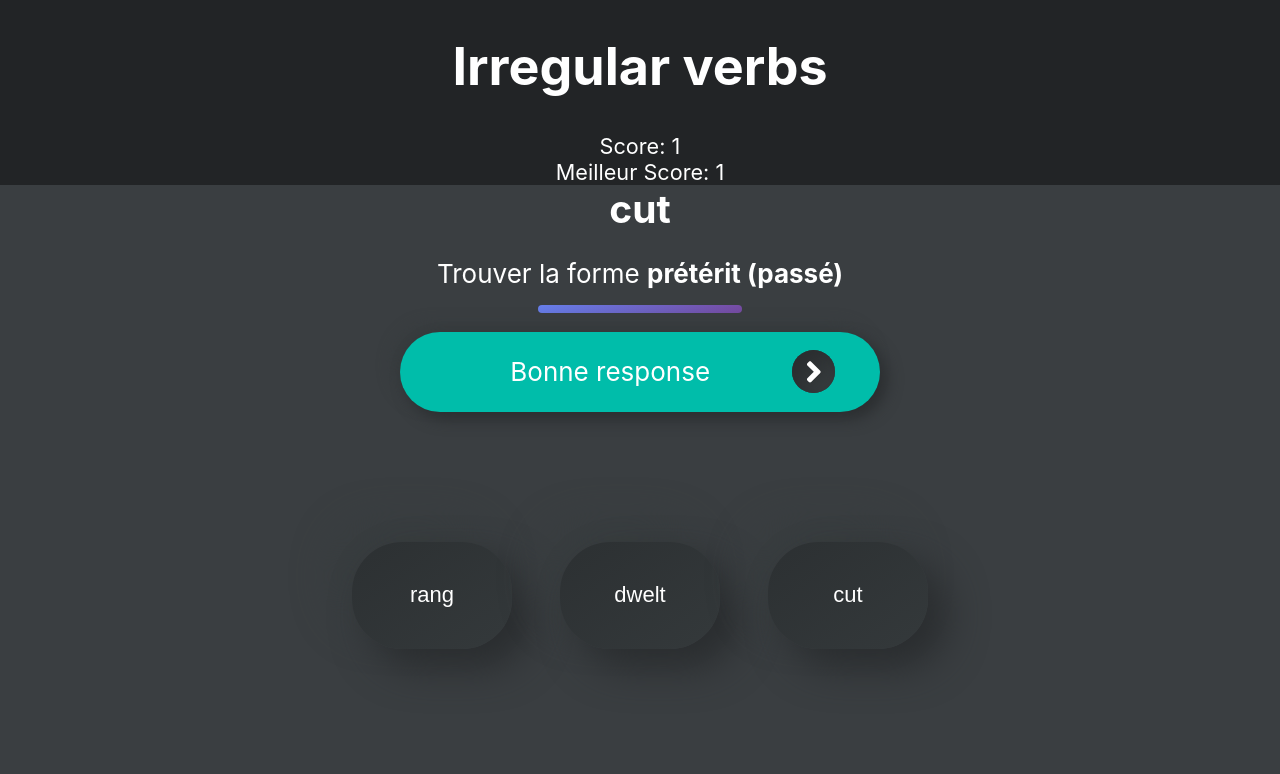
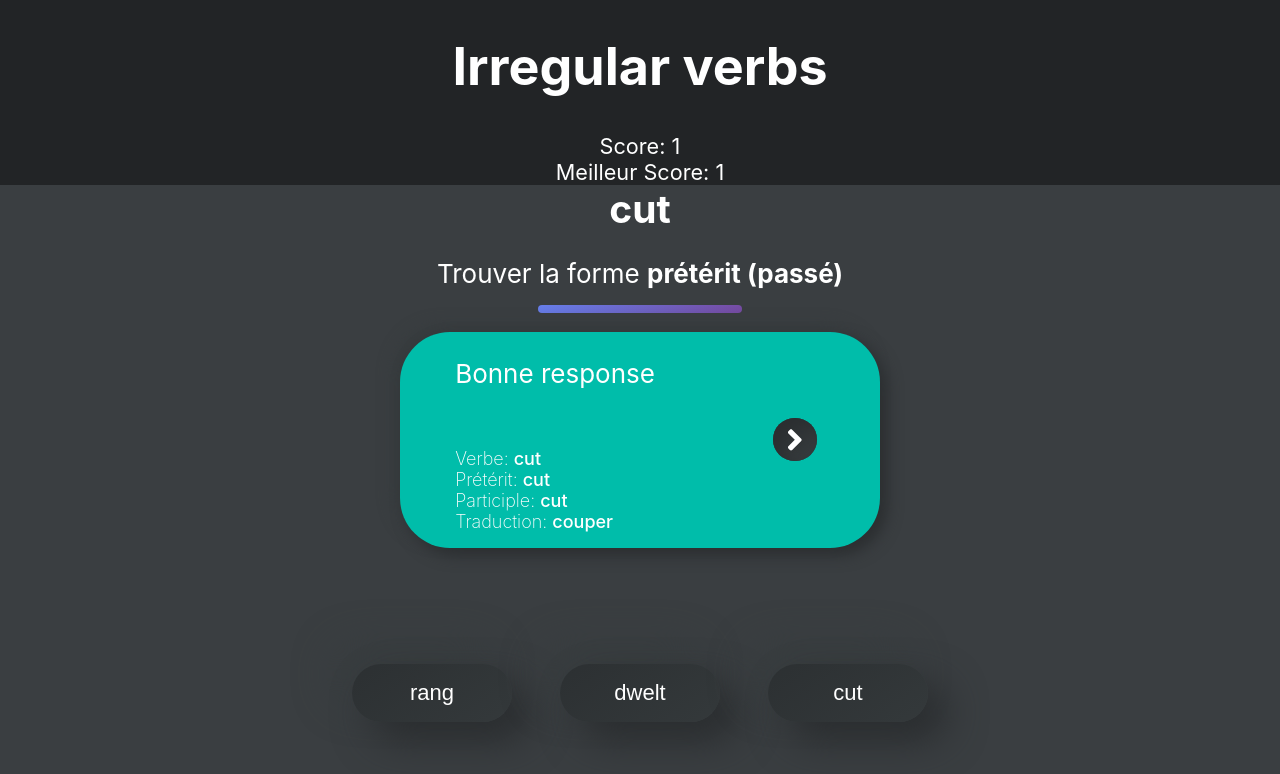
Before and after one commit to ditiz/irregular-verbs, a React (Create React App) app: page / in a window 1280 px wide. Both pictures are taken after a click on the button "cut". Shown: the top 774 px of the page. Built offline with nearby package versions, Linux system fonts and the light colour scheme; the HTML template or start-up script is replaced by a standard one.

Commit message:
add verb in truth message

```diff
--- a/src/App.css
+++ b/src/App.css
@@ -98,7 +98,7 @@ main {
 
 .message {
     flex: 2;
-    height: 10rem;
+    min-height: 25rem;
     min-width: 30rem;
     display: flex;
     flex-direction: column;
@@ -109,6 +109,26 @@ main {
 
 .message p {
     height: 3rem;
+}
+
+.message-content {
+    display: flex;
+    flex-flow: column nowrap;
+    align-items: flex-start;
+    justify-content: space-between;
+}
+
+.message-response {
+    margin: 1rem 0;
+    font-size: calc(10px + 1vmin);
+    display: flex;
+    flex-flow: column nowrap;
+    align-items: flex-start;
+    font-weight: 200;
+}
+
+.message-response span {
+    font-weight: 500;
 }
 
 .wrong {
@@ -126,7 +146,7 @@ main {
 }
 
 .truth {
-    height: 5rem;
+    min-height: 5rem;
     width: 30rem;
 
     display: flex;
@@ -140,20 +160,26 @@ main {
     background-color: #00bdaa;
 }
 
-.truth .message-button {
-    color: white;
-    font-size: calc(10px + 3vmin);
-    padding: 0.3rem 0.5rem;
-    border: none;
+.truth .message-button-wrapper {
     height: 100%;
-
     display: flex;
     flex-direction: row;
     align-items: center;
     justify-content: center;
+}
+
+.truth .message-button {
     background: none;
     border: none;
     box-shadow: none;
+    border: none;
+    color: white;
+    font-size: calc(10px + 3vmin);
+    padding: 0.3rem 0.5rem;
+    display: flex;
+    flex-direction: row;
+    align-items: center;
+    justify-content: center;
 }
 
 .next {
--- a/src/Choose/Choose.tsx
+++ b/src/Choose/Choose.tsx
@@ -50,7 +50,12 @@ function Choose({
     return (
         <div className="content">
             <h2>{verb.base}</h2>
-            <Message title={title} status={messageStatus} next={next} />
+            <Message
+                title={title}
+                status={messageStatus}
+                next={next}
+                verb={verb}
+            />
             <Choices
                 verbResponse={verb}
                 handleTruth={truth}
--- a/src/Message/Message.tsx
+++ b/src/Message/Message.tsx
@@ -1,20 +1,39 @@
 import React, { useRef } from "react";
 import { FaAngleRight } from "react-icons/fa";
+import { IVerb } from "../types";
 
 interface IMessage {
     status: "truth" | "wrong" | "ignore";
     title: JSX.Element;
     next: () => void;
+    verb: IVerb;
 }
-function Message({ status, title, next }: IMessage) {
+function Message({ status, title, next, verb }: IMessage) {
     const refButton = useRef(null);
+
     if (status === "truth") {
         return (
             <div className="message">
                 <p>{title}</p>
                 <div className="truth">
-                    <div></div>
-                    Bonne response
+                    <div className="message-content">
+                        <p>Bonne response</p>
+                        <div className="message-response">
+                            <div>
+                                Verbe: <span>{verb.base}</span>
+                            </div>
+                            <div>
+                                Prétérit: <span>{verb.past}</span>
+                            </div>
+                            <div>
+                                Participle: <span>{verb.participle}</span>
+                            </div>
+                            <div>
+                                Traduction: <span>{verb.fr}</span>
+                            </div>
+                        </div>
+                    </div>
+                    <div className="message-button-wrapper">
                         <button
                             ref={refButton}
                             autoFocus
@@ -23,6 +42,7 @@ function Message({ status, title, next }: IMessage) {
                         >
                             <FaAngleRight className="next" />
                         </button>
+                    </div>
                 </div>
             </div>
         );
--- a/src/Write/Write.tsx
+++ b/src/Write/Write.tsx
@@ -95,7 +95,12 @@ function Write({ setScore, resetScore, setReload, use, title }: IWrite) {
     return (
         <div className="content">
             <h2>{verb.base}</h2>
-            <Message title={title} status={messageStatus} next={next} />
+            <Message
+                title={title}
+                status={messageStatus}
+                next={next}
+                verb={verb}
+            />
             <div className="hint">
                 <small>indice:</small> {hint}
             </div>
```
Lines whose indentation alone changed are shown as unchanged.
